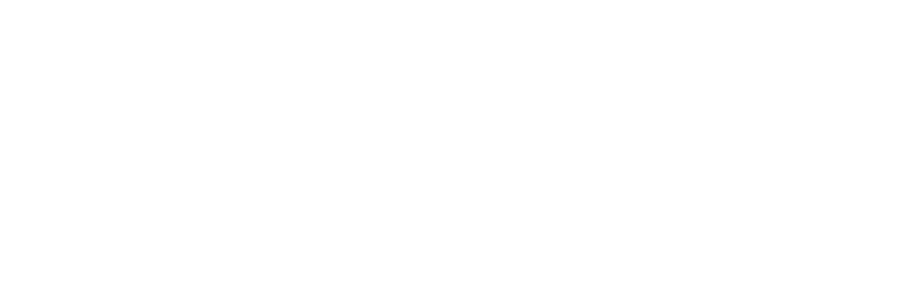
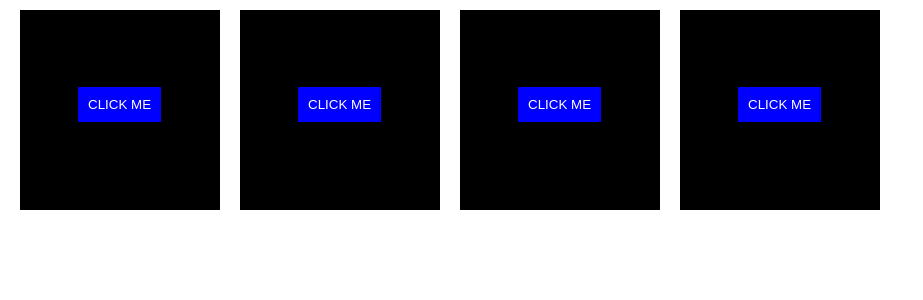
Before and after one commit to SurabhiPal0892/sapient-demo, an Angular app: page /new in a window 1280 px wide. Before the commit this address led to /. Shown: the top 300 px of the page, without its empty margins (0-923 px from the left). Built offline with nearby package versions, Linux system fonts and the light colour scheme.

Commit message:
correction

```diff
--- a/src/app/app-routing.module.ts
+++ b/src/app/app-routing.module.ts
@@ -2,12 +2,14 @@
 import { NgModule } from '@angular/core';
 import { TimerComponent } from './timer-input/timer/timer.component';
 import { HomeComponent } from './home/home.component';
+import { BlocksComponent } from './blocks/blocks.component';
 
 @NgModule({
   declarations: [],
   imports: [
     RouterModule.forRoot([
       { path: '', component: HomeComponent },
+      { path: 'new', component: BlocksComponent },
       { path: 'banner', loadChildren: () => import('./ui-design/ui-design.module').then(m => m.UiDesignModule) },
       { path: 'ecommerce', loadChildren: () => import('./ecommerce/ecommerce.module').then(m => m.EcommerceModule) },
       { path: 'timer', loadChildren: () => import('./timer-input/timer-input.module').then(m => m.TimerInputModule) },
--- a/src/app/app.module.ts
+++ b/src/app/app.module.ts
@@ -14,6 +14,7 @@
 import { DynamicDivsComponent } from './dynamic-divs/dynamic-divs.component';
 import { ScrollingModule} from '@angular/cdk/scrolling';
 import { HomeComponent } from './home/home.component';
+import { BlocksComponent } from './blocks/blocks.component';
 
 @NgModule({
   imports: [BrowserModule, FormsModule, ScrollingModule, AppRoutingModule],
@@ -28,7 +29,8 @@
     TimerComponent,
     StudentsMarksComponent,
     DynamicDivsComponent,
-    HomeComponent
+    HomeComponent,
+    BlocksComponent
   ],
   bootstrap: [AppComponent]
 })
--- /dev/null
+++ b/src/app/blocks/blocks.component.css
@@ -0,0 +1,27 @@
+.dynamic-div {
+    height: 200px;
+    width: 200px;
+    display: inline-block;
+    margin: 10px 0px 10px 20px;
+    background-color: black;
+  }
+
+  .btn {
+    padding: 10px;
+    transform: translate(70%, 220%);
+    background-color: blue;
+    color: white;
+    border: none;
+    font-weight: 500;
+  }
+
+  .container{
+      width: 100%;
+      height: 101%;
+      display: flex;
+      flex-wrap: wrap;
+  }
+
+.container::-webkit-scrollbar {
+    display: none;
+  }
--- /dev/null
+++ b/src/app/blocks/blocks.component.html
@@ -0,0 +1,3 @@
+<div id="main" class="container">
+
+</div>
--- /dev/null
+++ b/src/app/blocks/blocks.component.ts
@@ -0,0 +1,36 @@
+import { Component, ElementRef, HostListener, OnInit, Renderer2 } from '@angular/core';
+
+@Component({
+  selector: 'app-blocks',
+  templateUrl: './blocks.component.html',
+  styleUrls: ['./blocks.component.css']
+})
+export class BlocksComponent implements OnInit {
+  count: any=0;
+  @HostListener('document:scroll', ['$event']) onScroll($event: Event): void {
+    if($event) {
+      this.createDivs($event);
+    }
+  }
+  createDivs($event: Event) {
+    this.count++;
+    let container=this.el.nativeElement.querySelector('div');
+    let div=this.renderer.createElement('div');
+    let btn=this.renderer.createElement('button');
+    this.renderer.setProperty(btn,'id',this.count);
+    this.renderer.addClass(div,'dynamic-div');
+    this.renderer.addClass(btn,'btn');
+    let text=this.renderer.createText('CLICK ME');
+    this.renderer.appendChild(btn,text);
+    this.renderer.appendChild(div,btn);
+    this.renderer.appendChild(container,div);
+    this.renderer.listen(btn, 'click', (event):void => {
+      alert(`Button in div ${event.target.id} is clicked`);
+    })
+    this.renderer.destroy()
+  }
+
+  constructor(private renderer:Renderer2,private el:ElementRef){}
+
+  ngOnInit(){}
+}
```
Also changed, not shown: 1 other file (tests, documents, lock files or other folders).
